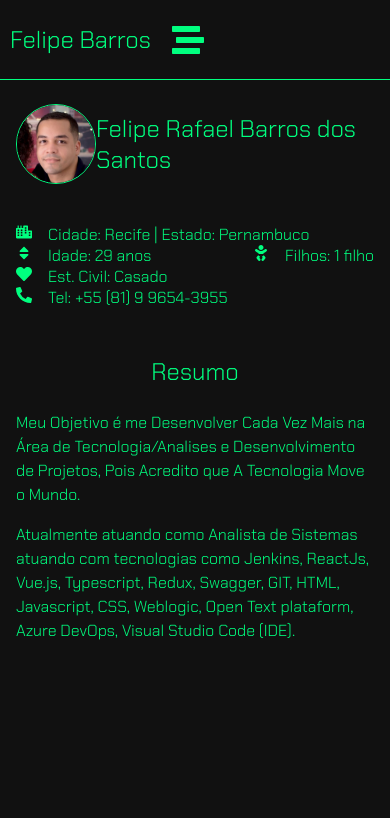
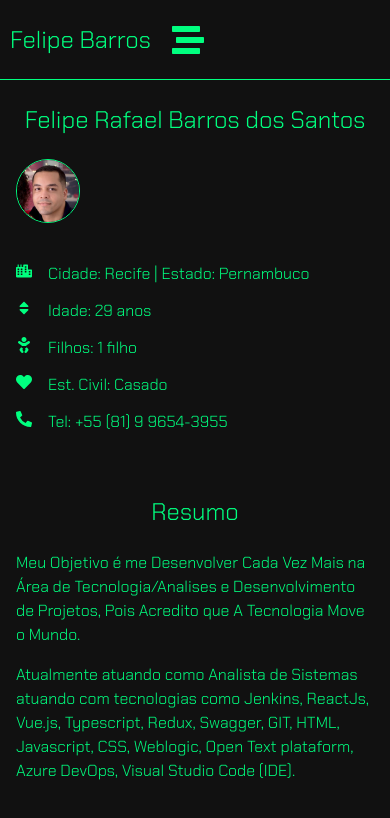
Before and after one commit to feliperafa/cv-felipe, a React (Create React App) app: page / in a window 390 px wide. Shown: the top 818 px of the page. Built offline with nearby package versions, Linux system fonts and the light colour scheme.

Commit message:
ajustando responsivo

```diff
--- a/src/pages/home/style.js
+++ b/src/pages/home/style.js
@@ -2,17 +2,26 @@ import styled from 'styled-components';
 
 export const Container = styled.div`
 	display: flex;
-	padding: 3rem 2rem 3rem 2rem;
+	margin-top: 3rem;
+	margin-bottom: 3rem;
+	padding-right: 2rem;
+	padding-left: 2rem;
 	flex-direction: column;
+	width: 100%;
 `;
 export const ContainerGeneral = styled.div`
 	display: flex;
 	flex-direction: column;
+	width: 100%;
 `;
 
 export const ContainerPageHome = styled.div`
 	display: flex;
 	width: 100%;
+
+	@media (max-width: 600px) {
+		flex-direction: column;
+	}
 `;
 
 export const ContainerTitle = styled.div`
@@ -31,12 +40,21 @@ export const Title = styled.h2`
 
 export const ContainerPhotoUser = styled.div`
 	display: flex;
+
+	@media (max-width: 600px) {
+		order: 1;
+		margin-top: 3rem;
+	}
 `;
 
 export const PhotoUser = styled.img`
 	border-radius: 100%;
 	border: 1px solid #00ff7f;
 	width: 10rem;
+
+	@media (max-width: 600px) {
+		width: 8rem;
+	}
 	:hover {
 		border: 1px solid #fff;
 	}
@@ -47,6 +65,11 @@ export const ContainerGeneralInformation = styled.div`
 	padding-top: 5rem;
 	justify-content: space-between;
 	flex-wrap: wrap;
+	width: 100%;
+
+	@media (max-width: 600px) {
+		flex-direction: column;
+	}
 `;
 
 export const GeneralInformation = styled.div`
@@ -54,6 +77,7 @@ export const GeneralInformation = styled.div`
 	font-size: 2rem;
 	font-family: 'Chakra Petch', sans-serif;
 	font-weight: 300;
+	margin-bottom: 2rem;
 
 	svg {
 		margin-right: 2rem;
```
